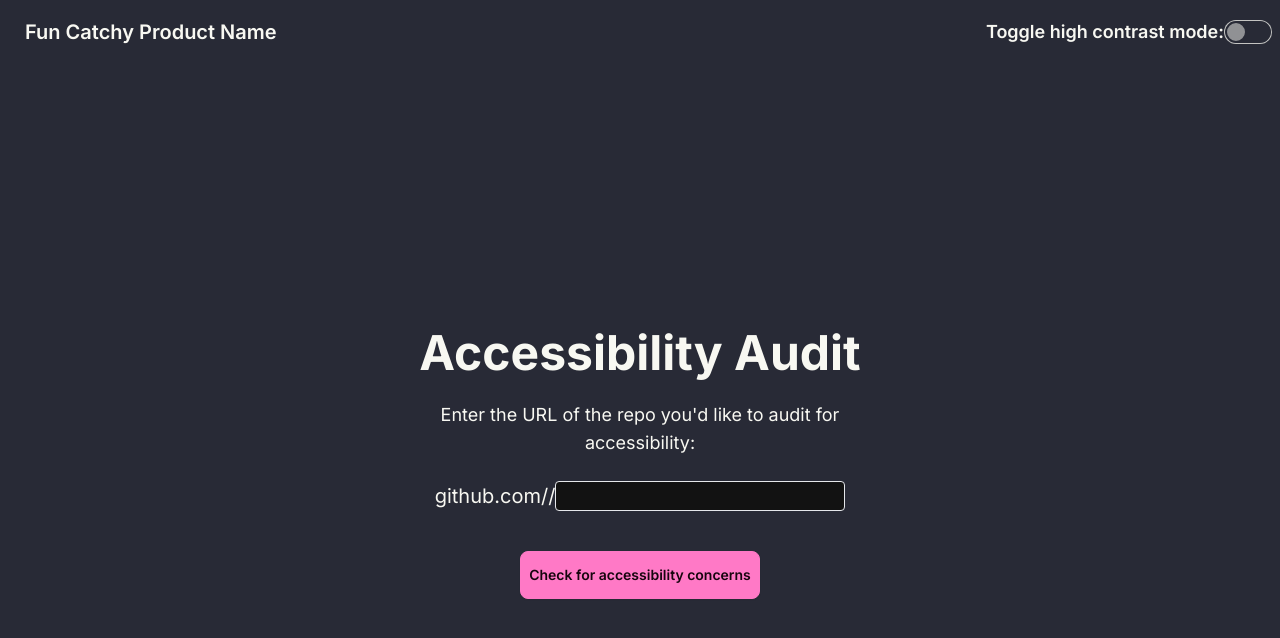
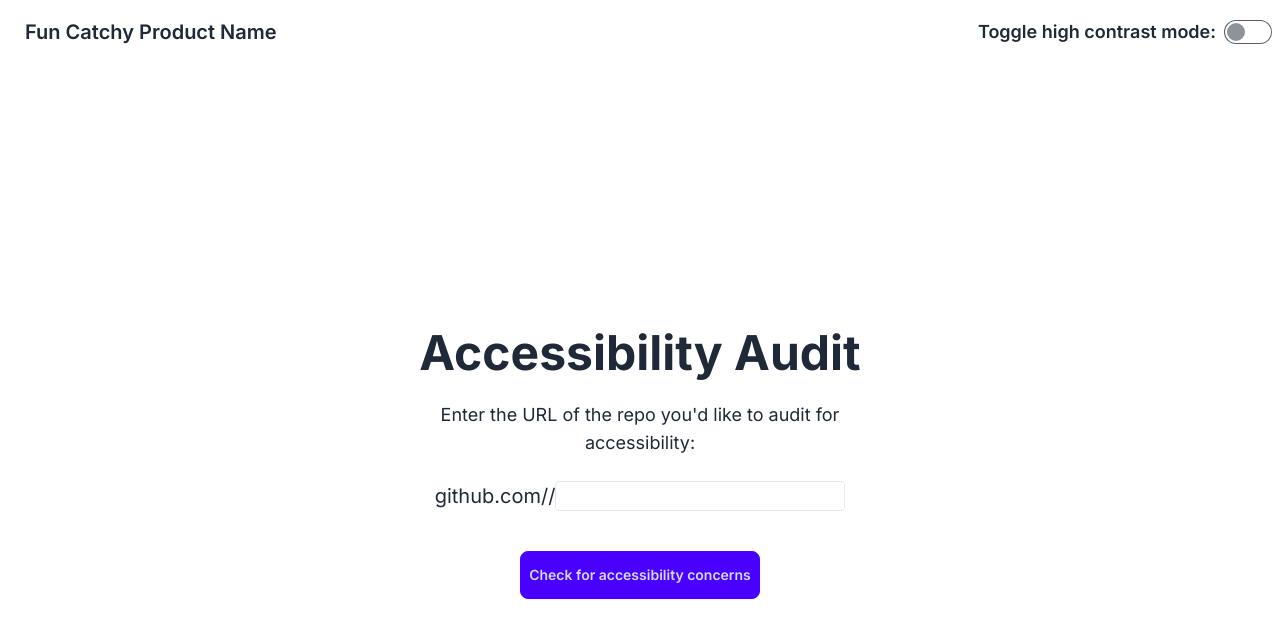
Before and after one commit to katemoser/a11y-ally, a Next.js app: page / in a window 1280 px wide. Shown: the top 638 px of the page. Built offline with nearby package versions, Linux system fonts and the light colour scheme.

Commit message:
picked new themes

```diff
--- a/components/NavBar.tsx
+++ b/components/NavBar.tsx
@@ -5,8 +5,8 @@ export default function NavBar() {
         <a className="btn btn-ghost text-xl">Fun Catchy Product Name</a>
       </div>
       <div className="flex-none">
-        <p className="text-lg font-semibold">Toggle high contrast mode: </p>
-        <input type="checkbox" value="retro" className="toggle theme-controller" aria-label="Toggle high contrast mode"/>
+        <p className="text-lg font-semibold px-2">Toggle high contrast mode: </p>
+        <input type="checkbox" value="dracula" className="toggle theme-controller" aria-label="Toggle high contrast mode"/>
       </div>
     </nav>
   );
--- a/tailwind.config.ts
+++ b/tailwind.config.ts
@@ -20,7 +20,7 @@ const config: Config = {
   ],
   daisyui: {
     styled: true,
-    themes: ["dracula", "retro"],
+    themes: ["light", "dracula"],
     base: true,
     utils: true,
     logs: true,
```
